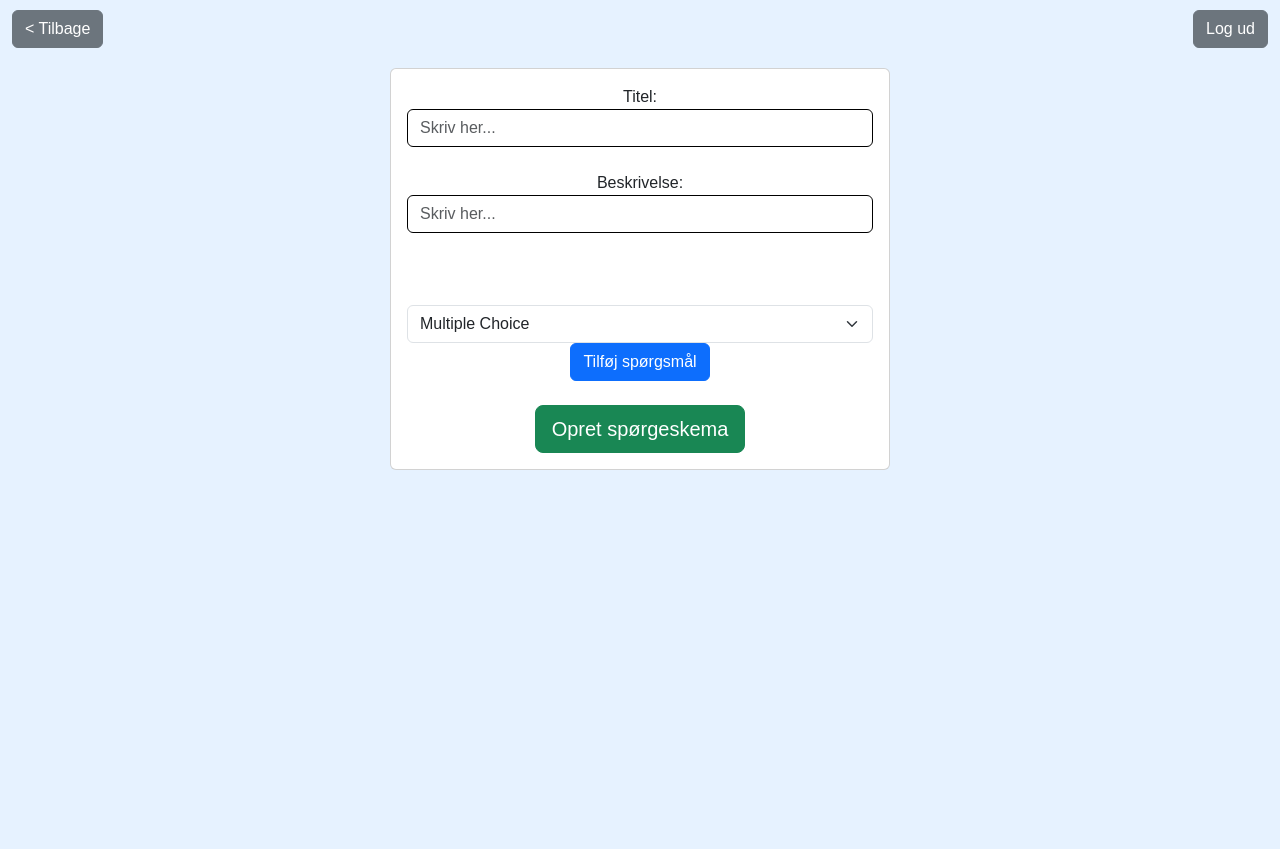
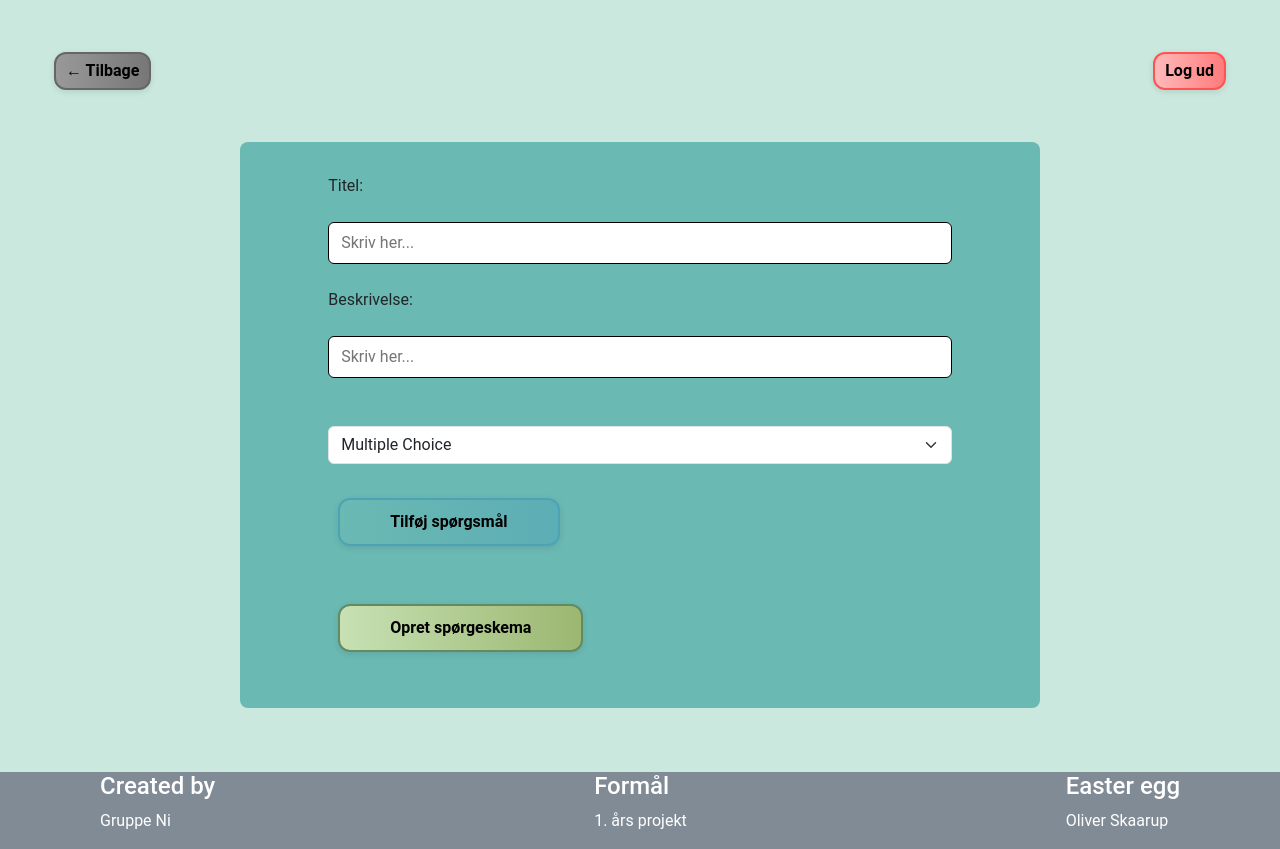
Before and after one commit to rocketboyGG/Survey-Project, a Flask app: page /survey_builder in a window 1280 px wide. Before the commit the page ends 470 px from the top, so only its background shows below. Run offline with Flask 3, Linux system fonts and the light colour scheme; the visitor is signed in with stand-in values (Sample User, id 1); some libraries are stand-ins or nearby versions.

Commit message:
I might have made mistake. I change everything!

```diff
--- a/app.py
+++ b/app.py
@@ -77,7 +77,7 @@ with app.app_context():
 def load_user(user_id):
     return Users.query.get(int(user_id))
 
-@app.route("/login", methods=["GET", "POST"])
+@app.route("/", methods=["GET", "POST"])
 def login():
     if request.method == "POST":
         username = request.form.get("username")
@@ -93,11 +93,7 @@ def login():
 
     return render_template("login.html")
 
-@app.route("/")
-def home():
-    #create_survey_2()
-    #generate_admin_login()
-    return render_template("home.html")
+
 
 @app.route("/admin_dashboard/")
 @login_required
@@ -120,7 +116,7 @@ def patientdata(patientid):
 @login_required
 def logout():
     logout_user()
-    return redirect(url_for("home"))
+    return redirect(url_for("login"))
 
 @app.route("/survey/<string:param>", methods = ["GET", "POST"])
 def survey(param):
--- a/static/style.css
+++ b/static/style.css
@@ -1,28 +1,248 @@
-body {
-    background-color: #e6f2ff;
-    font-family: Arial, sans-serif;
+html, body {
+    background-color: #CAE8DD;
+    font-family: "Roboto", sans-serif;
     margin: 0;
     padding: 0;
+    height: 100%;
+    display: flex;
+    flex-direction: column;
 }
 
-.center {
-    padding: 200px 0;
-    max-width: 500px;
-    margin: auto;
+.page-container {
+    display: flex;
+    flex-direction: column;
+    min-height: 100vh;
 }
 
+.content {
+    flex: 1;
+    padding: 0;
+    flex-direction: column;
+    align-items: center;
+    justify-content: center;
+    gap: 2rem;
+    padding: 2rem;
+}
+
+.main-background {
+  background-image: url('/static/images/back.png');
+  background-size: cover;
+  background-position: center;
+  background-repeat: no-repeat;
+  min-height: calc(100vh - 100px);
+  display: flex;
+  justify-content: center;
+  align-items: center;
+}
+
+
+
+/* footer */
+.footer {
+  background-color: #808b96;
+  color: #fff;
+  padding: 0px 100px;
+  width: 100%;
+  display: flex;
+  justify-content: space-between;
+}
+
+/* Input bokse */
+.input {
+    width: 100%;
+    padding: 0.5rem 0.75rem;
+    font-size: 1rem;
+    font-family: inherit;
+    border: 1px solid #000;
+    border-radius: 6px;
+    box-sizing: border-box;
+    transition: border-color 0.3s ease, box-shadow 0.3 ease;
+}
+
+.input:focus {
+    border-color: #2b7a78;
+    box-shadow: 0 0 5px rgb(43, 122, 120, 0.5);
+    outline: none;
+}
+
+/* Forskellige slags knapper */
+.default-btn {
+    background: linear-gradient(to right, #6BB9B3, #5CAEB5);
+    color: #000;
+    border: 2px solid #4CA3B6;
+    margin: 10px;
+    border-radius: 12px;
+    padding: 10px 50px;
+    font-weight: bold;
+    box-shadow: 0 2px 6px rgba(0, 0, 0, 0.1);
+    transition: background 0.3s ease, color 0.3s ease, box-shadow 0.3s ease;
+}
+
+.default-btn:hover {
+    background: linear-gradient(to right, #5CAEB5, #6BB9B3);
+    color: #00332a;
+    border: 2px solid #4CA3B6;
+    box-shadow: 0 4px 10px rgba(0, 0, 0, 0.15);
+}
+
+.neutral-btn {
+    background: linear-gradient(to right, #999999, #777777);
+    color: #000;
+    border: 2px solid #666666;
+    margin: 10px;
+    border-radius: 12px;
+    padding: 5px 10px;
+    font-weight: bold;
+    box-shadow: 0 2px 6px rgba(0, 0, 0, 0.1);
+    transition: background 0.3s ease, color 0.3s ease, box-shadow 0.3s ease;
+}
+
+.neutral-btn:hover {
+    background: linear-gradient(to right, #777777, #999999);
+    color: #000;
+    border: 2px solid #111111;
+    box-shadow: 0 4px 10px rgba(0, 0, 0, 0.15);
+}
+
+.negativ-btn {
+    background: linear-gradient(to right, #ffbaba, #ff7b7b);
+    color: #000;
+    border: 2px solid #ff5252;
+    margin: 10px;
+    border-radius: 12px;
+    padding: 5px 10px;
+    font-weight: bold;
+    box-shadow: 0 2px 6px rgba(0, 0, 0, 0.1);
+    transition: background 0.3s ease, color 0.3s ease, box-shadow 0.3s ease;
+}
+
+.negativ-btn:hover {
+    background: linear-gradient(to right, #ff7b7b, #ffbaba);
+    color: #000;
+    border: 2px solid #ff5252;
+    box-shadow: 0 4px 10px rgba(0, 0, 0, 0.15);
+}
+
+.positiv-btn {
+    background: linear-gradient(to right, #c7e1b4, #9cb770);
+    color: #000;
+    border: 2px solid #628b61;
+    margin: 10px;
+    border-radius: 12px;
+    padding: 10px 50px;
+    font-weight: bold;
+    box-shadow: 0 2px 6px rgba(0, 0, 0, 0.1);
+    transition: background 0.3s ease, color 0.3s ease, box-shadow 0.3s ease;
+}
+
+.positiv-btn:hover {
+    background: linear-gradient(to right, #9cb770, #c7e1b4);
+    color: #000;
+    border: 2px solid #628b61;
+    box-shadow: 0 4px 10px rgba(0, 0, 0, 0.15);
+}
+
+/* survey list */
+.survey-layout {
+    display: flex;
+    gap: 2rem;
+    align-items: flex-start;
+    padding: 1rem;
+}
+
+.survey-list {
+    width: 100%;
+    display: grid;
+    grid-template-columns: repeat(3,1fr);
+    gap: 1.5rem;
+}
+
+.survey-item {
+    border: #4CA3B6;
+    padding: 0.5rem;
+    border-radius: 8px;
+    background-color: #6BB9B3;
+    transition: background-color 0.3 ease;
+}
+
+/* survey builder site */
+.survey-builder {
+    display: flex;
+    flex-direction: column;
+    align-items: center;
+    gap: 2rem;
+    padding: 2rem;
+    border-radius: 8px;
+    background-color: #6bb9b3;
+    width: 100%;
+    max-width: 800px;
+    margin: 2rem auto;
+}
+
+.survey-builder form > * {
+    margin-bottom: 1.5rem;
+}
+
+.question-wrapper {
+    background-color: #2b7a78;
+    padding: 1rem;
+    margin-bottom: 1.5rem;
+    border-radius: 6px;
+    box-shadow: 0 2px 5px rgba(0, 0, 0, 0.1);
+}
+
+.question-wrapper input,
+.question-wrapper .btn {
+    margin-top: 0.5rem;
+    margin-bottom: 0.5rem;
+}
+
+.backAndlogout {
+    padding: 10px 0;
+    display: flex;
+    justify-content: space-between;
+}
+
+/* survey stats laybout */
+.stat-block {
+    display: flex;
+    flex-direction: column;
+    align-items: flex-start;
+    margin-bottom: 2rem;
+}
+
+.stat-block label {
+    font-weight: bold;
+    margin-bottom: 0.5rem;
+}
+
+.stat-block img {
+    max-width: 100%;
+    height: auto;
+    border: 1px solid #ccc;
+    border-radius: 6px;
+}
+
+.patient-list{
+    display: flex;
+    flex-direction: column;
+    gap: 10px;
+    align-items: center;
+
+}
+
+.patient-list .default-btn {
+    width: 100%;
+    max-width: 400px; /* optional max width */
+    box-sizing: border-box;
+    text-align: center;
+}
+
+/* Random shit */
 .centerlogin {
     padding: 10px 0;
     max-width: 500px;
     margin: auto;
-}
-
-.centerbuilder {
-    padding: 10px 0;
-    max-width: 500px;
-    margin: auto;
-    text-align: center;
-    display: block;
 }
 
 .bold-border {
@@ -36,27 +256,6 @@ body {
 .logout {
     text-align: end;
 }
-.backAndlogout {
-    padding: 10px 0;
-    display: flex;
-    justify-content: space-between;
-}
-.btn-custom {
-    background: linear-gradient(to right, #ccf2e2, #b2e8d4);
-    color: #00664d;
-    border: 2px solid #99e6cc;
-    border-radius: 12px;
-    padding: 10px 22px;
-    font-weight: bold;
-    box-shadow: 0 2px 6px rgba(0, 0, 0, 0.1);
-    transition: background 0.3s ease, color 0.3s ease, box-shadow 0.3s ease;
-}
-
-.btn-custom:hover {
-    background: linear-gradient(to right, #a3e3ca, #80d8bd);
-    color: #00332a;
-    box-shadow: 0 4px 10px rgba(0, 0, 0, 0.15);
-}
 
 .page-center {
     display: flex;
@@ -68,11 +267,6 @@ body {
     gap: 30px;
 }
 
-.logo-img {
-    max-width: 400px;
-    height: auto;
-}
-
 .button-row {
     display: flex;
     gap: 15px;
--- a/templates/layout.html
+++ b/templates/layout.html
@@ -9,11 +9,14 @@
 
     <link rel="stylesheet" href="{{ url_for('static', filename='style.css') }}">
 
+    <link rel="stylesheet" href="style.css">
 
     <script src="https://cdnjs.cloudflare.com/ajax/libs/jspdf/2.5.1/jspdf.umd.min.js"></script>
 </head>
 
 <body>
+    <div class="page-container">
+        <div class="content">
 
             <div class="container-fluid">
                 {% block content %}
@@ -26,9 +29,26 @@
                 const stepperElement = document.querySelector("#stepper");
                     const stepper = new CDB.Stepper(stepperElement);
             </script>
+        </div>
+
+        <footer class="footer">
+
+            <div class="footer-column">
+                <h4>Created by</h4>
+                <p>Gruppe Ni</p>
+            </div>
+
+            <div class="footer-column">
+                <h4>Formål</h4>
+                <p>1. års projekt</p>
+            </div>
+
+            <div class="footer-column">
+                <h4>Easter egg</h4>
+                <p>Oliver Skaarup</p>
+            </div>
+        </footer>
+    </div>
 </body>
 
-
-
-
 </html>
--- a/templates/patientdata.html
+++ b/templates/patientdata.html
@@ -4,8 +4,8 @@ Patient Data
 {% endblock %}
 {% block content %}
 <div class="backAndlogout">
-        <a class="btn btn-secondary" href="/admin_dashboard" role="button">< Back</a>
-        <a class="btn btn-secondary" href="/logout" role="button">Logout</a>
+        <a class="btn neutral-btn" href="/admin_dashboard" role="button">&larr; Tilbage</a>
+        <a class="btn negativ-btn" href="/logout" role="button">Log ud</a>
 </div>
 
 <label>Patient: {{ responses[0].patient.firstname}} {{ responses[0].patient.lastname}} {{ responses[0].patient.cpr}}</label>
--- a/templates/patientlist.html
+++ b/templates/patientlist.html
@@ -3,7 +3,7 @@
 Patient List
 {% endblock %}
 {% block content %}
-<a class="btn btn-secondary" href="/logout" role="button">Logout</a> <br>
+<a class="btn negativ-btn" href="/logout" role="button">Logout</a> <br>
 <p>Patient List</p>
 Hello {{username}}
 
--- a/templates/survey_builder.html
+++ b/templates/survey_builder.html
@@ -4,21 +4,19 @@ Survey Builder
 {% endblock %}
 {% block content %}
 <div class="backAndlogout">
-    <a class="btn btn-secondary" href="/admin_dashboard" role="button">< Tilbage</a>
-    <a class="btn btn-secondary" href="/logout" role="button">Log ud</a>
+    <a class="btn neutral-btn" href="/admin_dashboard" role="button">&larr; Tilbage</a>
+    <a class="btn negativ-btn" href="/logout" role="button">Log ud</a>
 </div>
-<div class="centerbuilder">
+
+<div class="survey-builder">
     <form action="{{ url_for('survey_builder') }}" method="POST">
-    <div class="card">
-        <div class="card-body">
-            <label for="title">Titel:</label><br>
-            <input type="text" class="form-control bold-border" name="title" placeholder="Skriv her..." required><br>
-            <label for="description">Beskrivelse:</label><br>
-            <input type="text" class="form-control bold-border" name="description" placeholder="Skriv her..." required><br><br>
+        <label class="label">Titel:</label>
+        <input type="text" class="input" name="title" placeholder="Skriv her..." required>
+        <label class="label">Beskrivelse:</label>
+        <input type="text" class="input" name="description" placeholder="Skriv her..." required>
 
         <div id="questions">
         </div>
-            <br>
 
         <select class="form-select" id="questionType" aria-label="Default select example">
         <option selected value="1">Multiple Choice</option>
@@ -26,14 +24,10 @@ Survey Builder
         <option value="3">Textbox</option>
         </select>
 
-            <a class="btn btn-primary" role="button" onclick="addQuestion()">Tilføj spørgsmål</a>
+        <a class="btn default-btn" role="button" onclick="addQuestion()">Tilføj spørgsmål</a>
         <br><br>
-            <button class="btn btn-success btn-lg" type="submit">Opret spørgeskema</button>
-        </div>
-    </div>
+        <button class="btn positiv-btn" type="submit">Opret spørgeskema</button>
     </form>
-</div>
-
     <script>
     let questionCount = 1;
 
@@ -86,12 +80,12 @@ Survey Builder
         questionInput.name = 'questions';
         questionInput.placeholder = 'Spørgsmål titel...';
         questionInput.required = true;
-        questionInput.classList.add('form-control', 'bold-border');
+        questionInput.classList.add('input');
 
         const deleteQuestionBtn = document.createElement('button');
         deleteQuestionBtn.type = 'button';
         deleteQuestionBtn.textContent = 'X Slet spørgsmål';
-        deleteQuestionBtn.classList.add('btn', 'btn-danger', 'btn-sm', 'mt-2');
+        deleteQuestionBtn.classList.add('btn', 'negativ-btn', 'btn-sm', 'mt-2');
         deleteQuestionBtn.onclick = () => {questionCount--; questionWrapper.remove();}
 
         questionBlock.appendChild(questionInput);
@@ -108,7 +102,7 @@ Survey Builder
             choicesDiv.appendChild(firstChoice);
 
             const addChoiceBtn = document.createElement('a');
-            addChoiceBtn.classList.add('btn', 'btn-primary');
+            addChoiceBtn.classList.add('btn', 'default-btn');
             addChoiceBtn.setAttribute('role', 'button');
             addChoiceBtn.setAttribute('onclick', 'addChoice(this)');
             addChoiceBtn.textContent = 'Tilføj svarmulighed';
@@ -126,5 +120,6 @@ Survey Builder
         questionCount++;
     }
 </script>
+</div>
 
 {% endblock %}
```
Also changed, not shown: templates/admin_dashboard.html (+6 -10 lines), templates/home.html (deleted, +0 -15 lines), templates/login.html (+8 -8 lines), templates/survey.html (+5 -6 lines), templates/survey_list.html (+11 -10 lines), templates/survey_stats.html (+6 -4 lines), static/images/back.png (added). Lines whose indentation alone changed are shown as unchanged.
